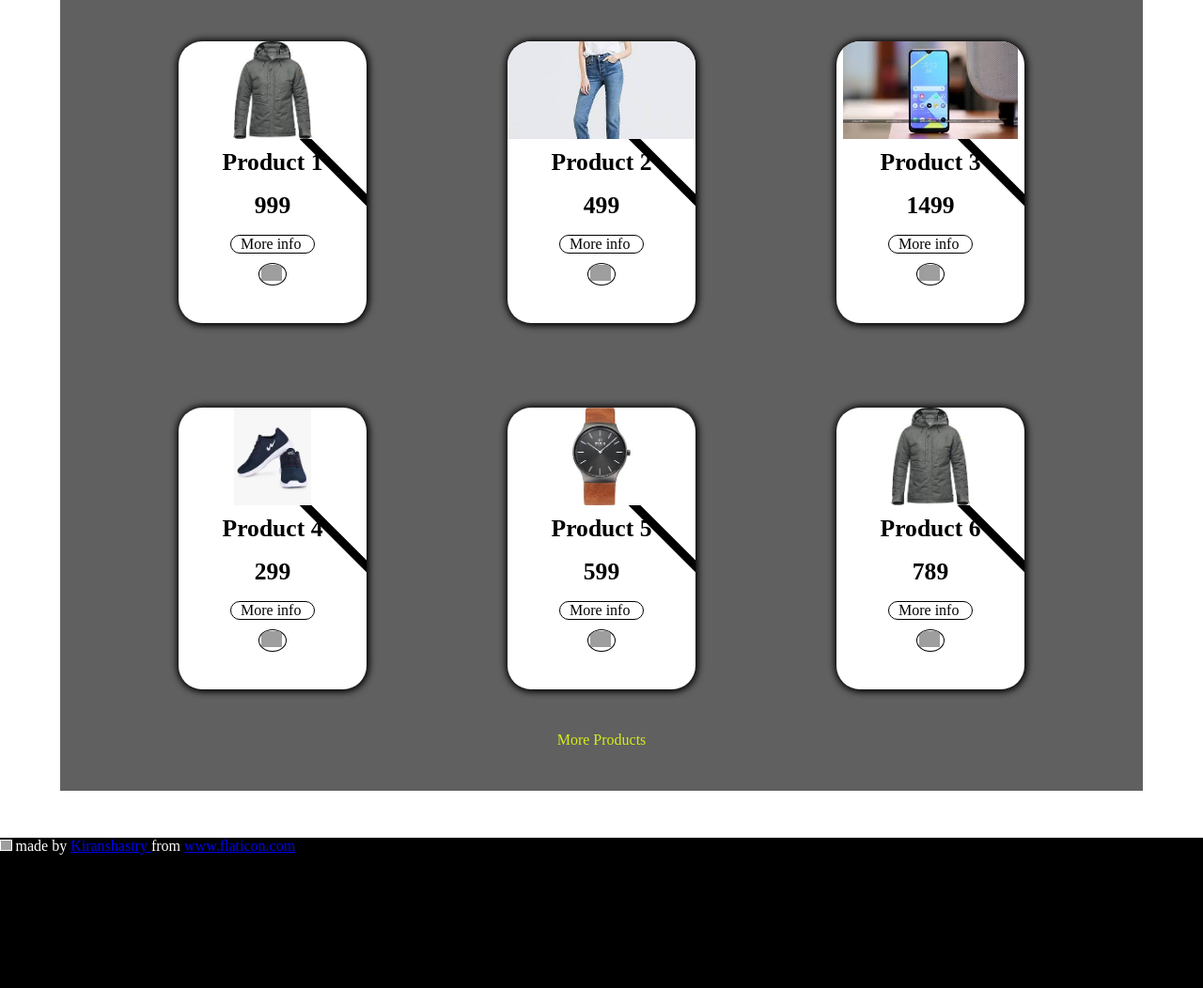
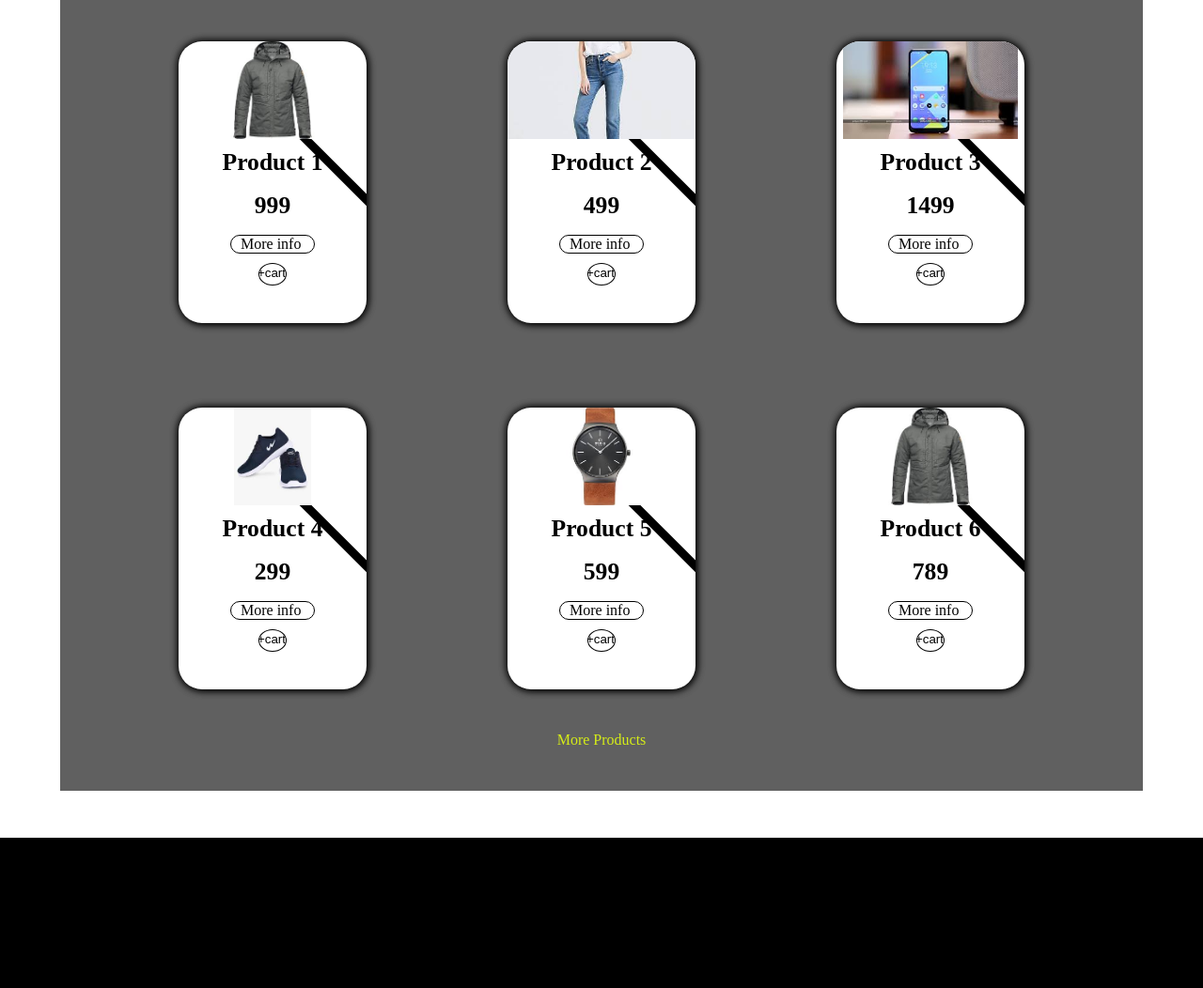
Before and after one commit to saurav188/django-shop-project, a Django app: page / in a window 1280 px wide. Shown: the part 503-1555 px from the top of the page at 94% size. Run offline with Django 3.2, Linux system fonts and the light colour scheme; some libraries are stand-ins or nearby versions; grey boxes are pictures that could not be loaded.

Commit message:
Unable to use fontawesome.So used +cart instead.

```diff
--- a/products/templates/base.html
+++ b/products/templates/base.html
@@ -6,6 +6,7 @@
     <meta name="viewport" content="width=device-width, initial-scale=1.0">
     {% block title %}
     {% endblock %}
+    <script src="https://use.fontawesome.com/b107e114cd.js" SameSite=None secure></script>
     {% block css %}
     {% endblock %}
 </head>
@@ -38,17 +39,6 @@
     {% block content %}
     {% endblock %}
     <footer>
-        <div>
-            <img src="{% static 'img/shopping-cart.png' %}" alt="">
-            made by
-             <a href="https://www.flaticon.com/authors/kiranshastry" title="Kiranshastry">
-                Kiranshastry
-            </a>
-             from
-            <a href="https://www.flaticon.com/" title="Flaticon">
-                www.flaticon.com
-            </a>
-        </div>
     </footer>
     <script src="{% static 'js/app.js' %}"></script>
 
--- a/products/templates/home.html
+++ b/products/templates/home.html
@@ -34,7 +34,7 @@
                         <form action="" method="POST">
                             {% csrf_token %}
                             <button type="submit" value="{{product.id}}" name="product_id">
-                                <img src="{% static 'img/shopping-cart.png' %}" alt="">
+                                +cart
                             </button>
                         </form>
                     </div>
--- a/products/templates/products.html
+++ b/products/templates/products.html
@@ -33,7 +33,7 @@
                     <form action="" method="POST">
                         {% csrf_token %}
                         <button type="submit" value="{{product.id}}" name="product_id">
-                            <img src="{% static 'img/shopping-cart.png' %}" alt="">
+                            +cart
                         </button>
                     </form>
                 </div>
```
Also changed, not shown: db.sqlite3.
